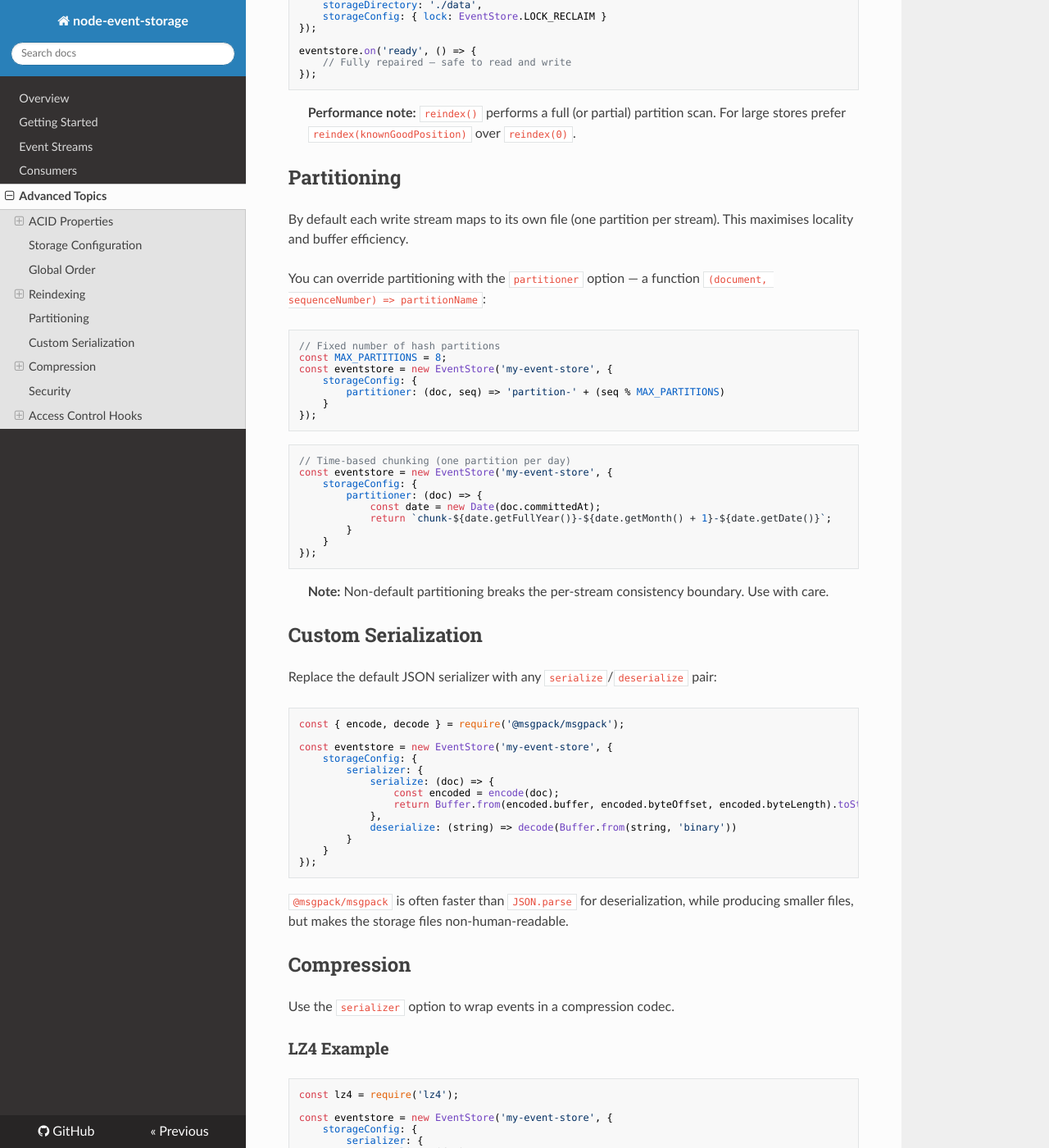
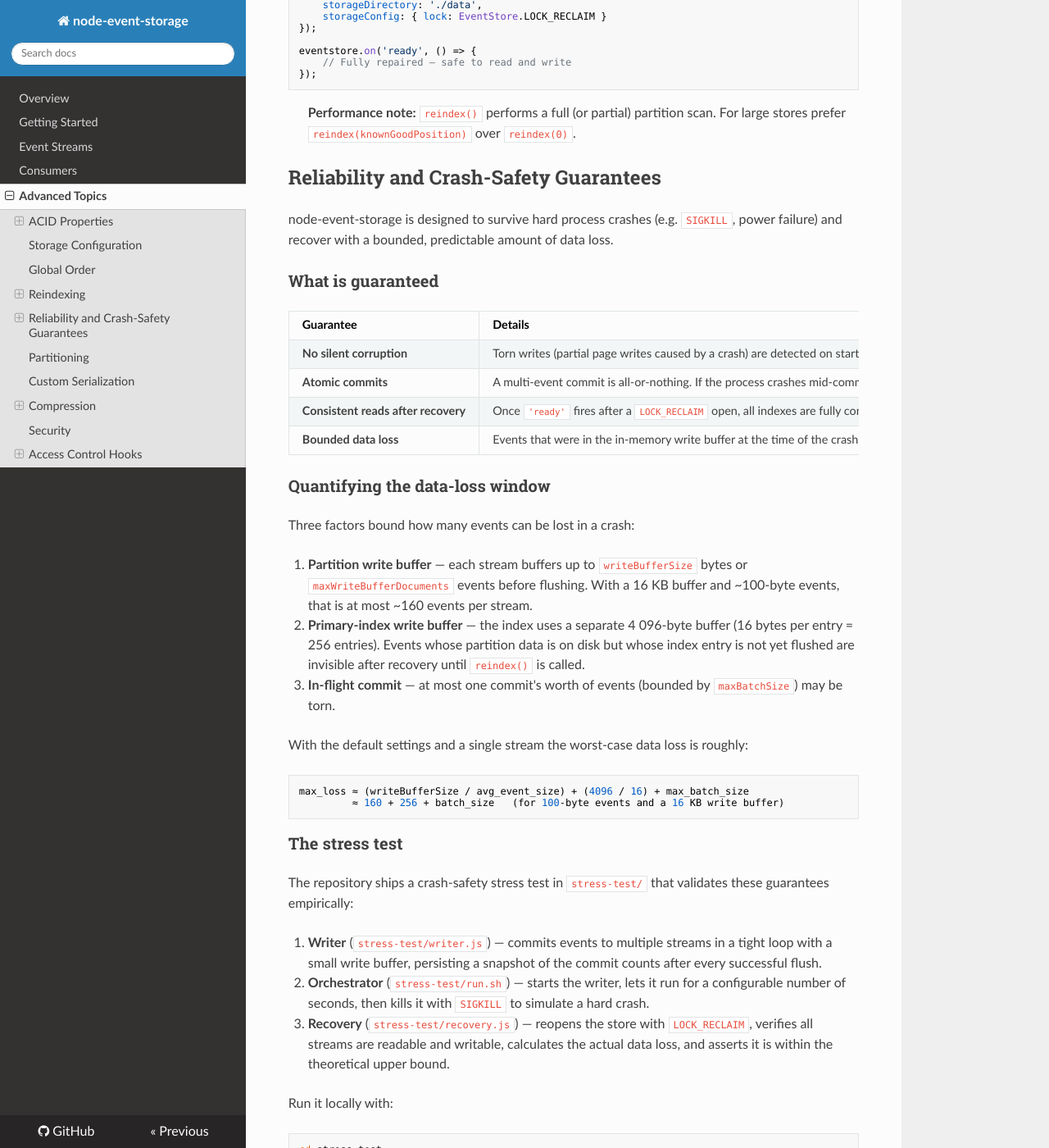
Before and after one commit to albe/node-event-storage, an MkDocs documentation site: the page built from docs/advanced.md, in a window 1280 px wide and 1400 px high, scrolled down 2963 px. Shown: the whole window at 82% size. Built offline with MkDocs 1.6.1, drawn with Linux system fonts in a browser that asks for light colours; nearby versions of some CDN libraries; some of the changed text lies outside the part shown.

Commit message:
docs: add reliability/crash-safety section; remove production-readiness disclaimers
Co-authored-by: albe <4259532+albe@users.noreply.github.com>
Agent-Logs-Url: https://github.com/albe/node-event-storage/sessions/e9a87f60-13b7-4afb-a5be-1a257168068b

````diff
--- a/docs/advanced.md
+++ b/docs/advanced.md
@@ -114,6 +114,80 @@ eventstore.on('ready', () => {
 ```
 
 > **Performance note:** `reindex()` performs a full (or partial) partition scan. For large stores prefer `reindex(knownGoodPosition)` over `reindex(0)`.
+
+## Reliability and Crash-Safety Guarantees
+
+node-event-storage is designed to survive hard process crashes (e.g. `SIGKILL`, power failure) and recover with a bounded, predictable amount of data loss.
+
+### What is guaranteed
+
+| Guarantee | Details |
+|-----------|---------|
+| **No silent corruption** | Torn writes (partial page writes caused by a crash) are detected on startup and automatically truncated. The store will never surface a partially-written event. |
+| **Atomic commits** | A multi-event commit is all-or-nothing. If the process crashes mid-commit, the incomplete commit is rolled back on the next open. |
+| **Consistent reads after recovery** | Once `'ready'` fires after a `LOCK_RECLAIM` open, all indexes are fully consistent with the data files. |
+| **Bounded data loss** | Events that were in the in-memory write buffer at the time of the crash are lost. The maximum loss is deterministic and can be calculated from the buffer settings (see below). |
+
+### Quantifying the data-loss window
+
+Three factors bound how many events can be lost in a crash:
+
+1. **Partition write buffer** — each stream buffers up to `writeBufferSize` bytes or `maxWriteBufferDocuments` events before flushing. With a 16 KB buffer and ~100-byte events, that is at most ~160 events per stream.
+2. **Primary-index write buffer** — the index uses a separate 4 096-byte buffer (16 bytes per entry = 256 entries). Events whose partition data is on disk but whose index entry is not yet flushed are invisible after recovery until `reindex()` is called.
+3. **In-flight commit** — at most one commit's worth of events (bounded by `maxBatchSize`) may be torn.
+
+With the default settings and a single stream the worst-case data loss is roughly:
+
+```
+max_loss ≈ (writeBufferSize / avg_event_size) + (4096 / 16) + max_batch_size
+         ≈ 160 + 256 + batch_size   (for 100-byte events and a 16 KB write buffer)
+```
+
+### The stress test
+
+The repository ships a crash-safety stress test in `stress-test/` that validates these guarantees empirically:
+
+1. **Writer** (`stress-test/writer.js`) — commits events to multiple streams in a tight loop with a small write buffer, persisting a snapshot of the commit counts after every successful flush.
+2. **Orchestrator** (`stress-test/run.sh`) — starts the writer, lets it run for a configurable number of seconds, then kills it with `SIGKILL` to simulate a hard crash.
+3. **Recovery** (`stress-test/recovery.js`) — reopens the store with `LOCK_RECLAIM`, verifies all streams are readable and writable, calculates the actual data loss, and asserts it is within the theoretical upper bound.
+
+Run it locally with:
+
+```bash
+cd stress-test
+npm install
+WRITE_DURATION=10 bash run.sh
+```
+
+The test exits with code `0` if data loss is within bounds and code `1` otherwise, making it suitable for CI. The GitHub Actions workflow (`.github/workflows/stress-test.yml`) runs it on every push.
+
+### Enabling automatic crash recovery
+
+To have the store self-repair on the next open, use `LOCK_RECLAIM`:
+
+```javascript
+const EventStore = require('event-storage');
+
+const eventstore = new EventStore('my-event-store', {
+    storageDirectory: './data',
+    storageConfig: { lock: EventStore.LOCK_RECLAIM }
+});
+
+eventstore.on('ready', () => {
+    // Store is fully repaired and consistent — safe to read and write
+});
+```
+
+For strict durability (no data loss at the cost of write throughput), combine this with `syncOnFlush`:
+
+```javascript
+const eventstore = new EventStore('my-event-store', {
+    storageConfig: {
+        lock: EventStore.LOCK_RECLAIM,
+        syncOnFlush: true
+    }
+});
+```
 
 ## Partitioning
 
````
Also changed, not shown: README.md (+2 -3 lines), docs/index.md (+1 -4 lines).
